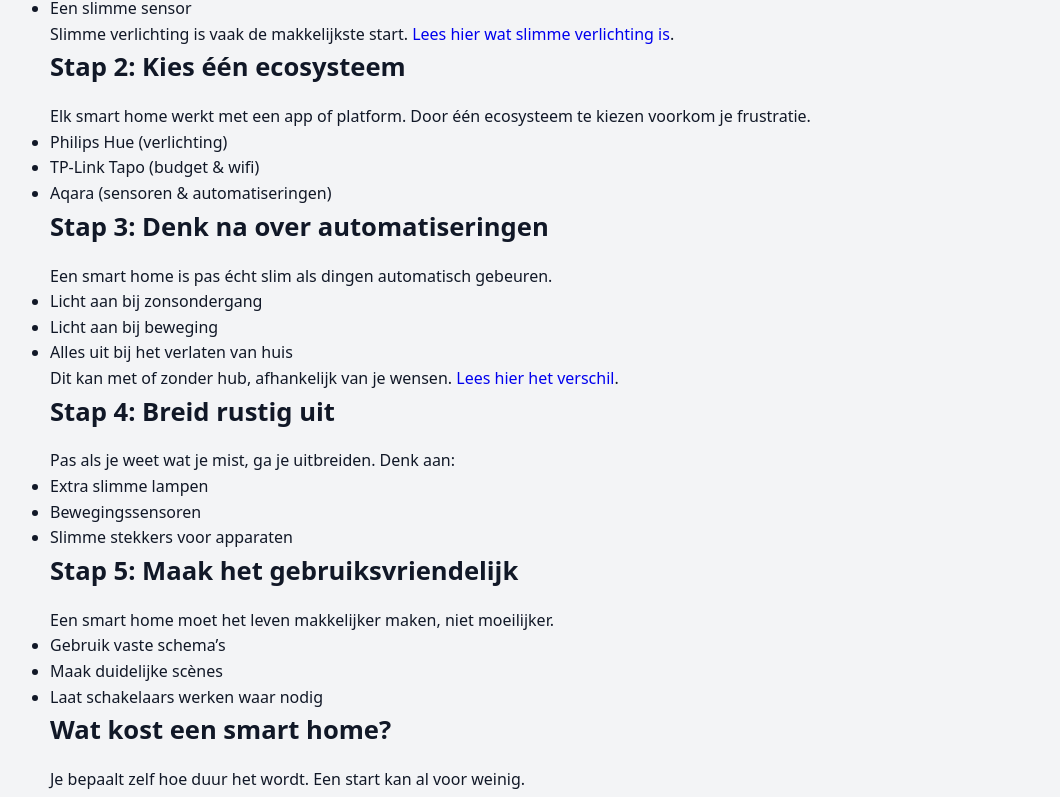
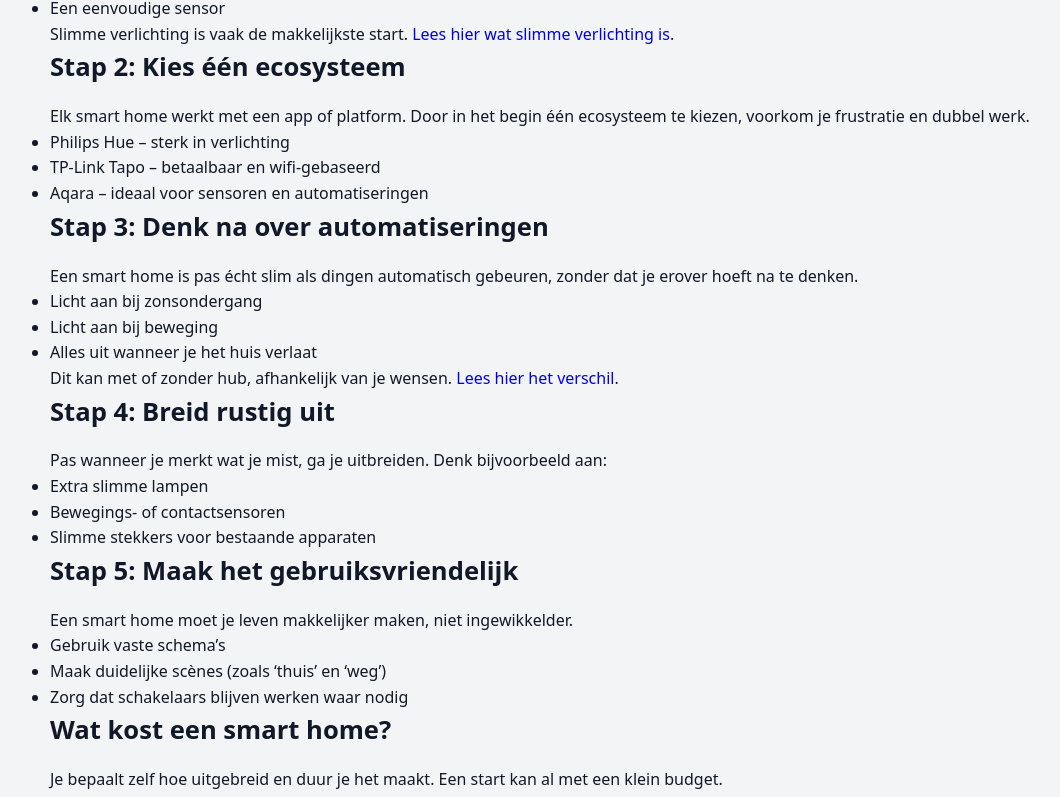
Before and after one commit to hafidgrad/SlimHuisWonen, a Next.js app: page /tips/beginnen-met-smart-home in a window 1280 px wide. Shown: the part 377-1174 px from the top of the page, without its empty margins (64-1124 px from the left). Built offline with nearby package versions, Linux system fonts and the light colour scheme.

Commit message:
Add article: Beginnen met smart home in 5 stappen

```diff
--- a/app/tips/beginnen-met-smart-home/page.jsx
+++ b/app/tips/beginnen-met-smart-home/page.jsx
@@ -30,18 +30,17 @@ export default function BeginnenMetSmartHome() {
 
           <p>
             De grootste fout die beginners maken is alles tegelijk willen.
-            Begin met één product en leer hoe het werkt.
+            Begin met één product en ontdek wat je echt handig vindt.
           </p>
 
           <ul>
             <li>Een slimme lamp</li>
             <li>Een slimme stekker</li>
-            <li>Een slimme sensor</li>
+            <li>Een eenvoudige sensor</li>
           </ul>
 
           <p>
-            Slimme verlichting is vaak de makkelijkste start.
-            {" "}
+            Slimme verlichting is vaak de makkelijkste start.{" "}
             <Link href="/tips/wat-is-slimme-verlichting">
               Lees hier wat slimme verlichting is
             </Link>.
@@ -50,31 +49,31 @@ export default function BeginnenMetSmartHome() {
           <h2>Stap 2: Kies één ecosysteem</h2>
 
           <p>
-            Elk smart home werkt met een app of platform. Door één ecosysteem
-            te kiezen voorkom je frustratie.
+            Elk smart home werkt met een app of platform. Door in het begin
+            één ecosysteem te kiezen, voorkom je frustratie en dubbel werk.
           </p>
 
           <ul>
-            <li>Philips Hue (verlichting)</li>
-            <li>TP-Link Tapo (budget & wifi)</li>
-            <li>Aqara (sensoren & automatiseringen)</li>
+            <li>Philips Hue – sterk in verlichting</li>
+            <li>TP-Link Tapo – betaalbaar en wifi-gebaseerd</li>
+            <li>Aqara – ideaal voor sensoren en automatiseringen</li>
           </ul>
 
           <h2>Stap 3: Denk na over automatiseringen</h2>
 
           <p>
-            Een smart home is pas écht slim als dingen automatisch gebeuren.
+            Een smart home is pas écht slim als dingen automatisch gebeuren,
+            zonder dat je erover hoeft na te denken.
           </p>
 
           <ul>
             <li>Licht aan bij zonsondergang</li>
             <li>Licht aan bij beweging</li>
-            <li>Alles uit bij het verlaten van huis</li>
+            <li>Alles uit wanneer je het huis verlaat</li>
           </ul>
 
           <p>
-            Dit kan met of zonder hub, afhankelijk van je wensen.
-            {" "}
+            Dit kan met of zonder hub, afhankelijk van je wensen.{" "}
             <Link href="/tips/slim-huis-zonder-hub">
               Lees hier het verschil
             </Link>.
@@ -83,31 +82,32 @@ export default function BeginnenMetSmartHome() {
           <h2>Stap 4: Breid rustig uit</h2>
 
           <p>
-            Pas als je weet wat je mist, ga je uitbreiden. Denk aan:
+            Pas wanneer je merkt wat je mist, ga je uitbreiden. Denk bijvoorbeeld aan:
           </p>
 
           <ul>
             <li>Extra slimme lampen</li>
-            <li>Bewegingssensoren</li>
-            <li>Slimme stekkers voor apparaten</li>
+            <li>Bewegings- of contactsensoren</li>
+            <li>Slimme stekkers voor bestaande apparaten</li>
           </ul>
 
           <h2>Stap 5: Maak het gebruiksvriendelijk</h2>
 
           <p>
-            Een smart home moet het leven makkelijker maken, niet moeilijker.
+            Een smart home moet je leven makkelijker maken, niet ingewikkelder.
           </p>
 
           <ul>
             <li>Gebruik vaste schema’s</li>
-            <li>Maak duidelijke scènes</li>
-            <li>Laat schakelaars werken waar nodig</li>
+            <li>Maak duidelijke scènes (zoals ‘thuis’ en ‘weg’)</li>
+            <li>Zorg dat schakelaars blijven werken waar nodig</li>
           </ul>
 
           <h2>Wat kost een smart home?</h2>
 
           <p>
-            Je bepaalt zelf hoe duur het wordt. Een start kan al voor weinig.
+            Je bepaalt zelf hoe uitgebreid en duur je het maakt. Een start kan
+            al met een klein budget.
           </p>
 
           <ul>
@@ -125,8 +125,7 @@ export default function BeginnenMetSmartHome() {
           </p>
 
           <p>
-            Wil je concreet beginnen met verlichting?
-            {" "}
+            Wil je concreet beginnen met verlichting?{" "}
             <Link href="/tips/beginnen-met-slimme-verlichting">
               Bekijk onze stap-voor-stap gids voor slimme verlichting
             </Link>.
```
